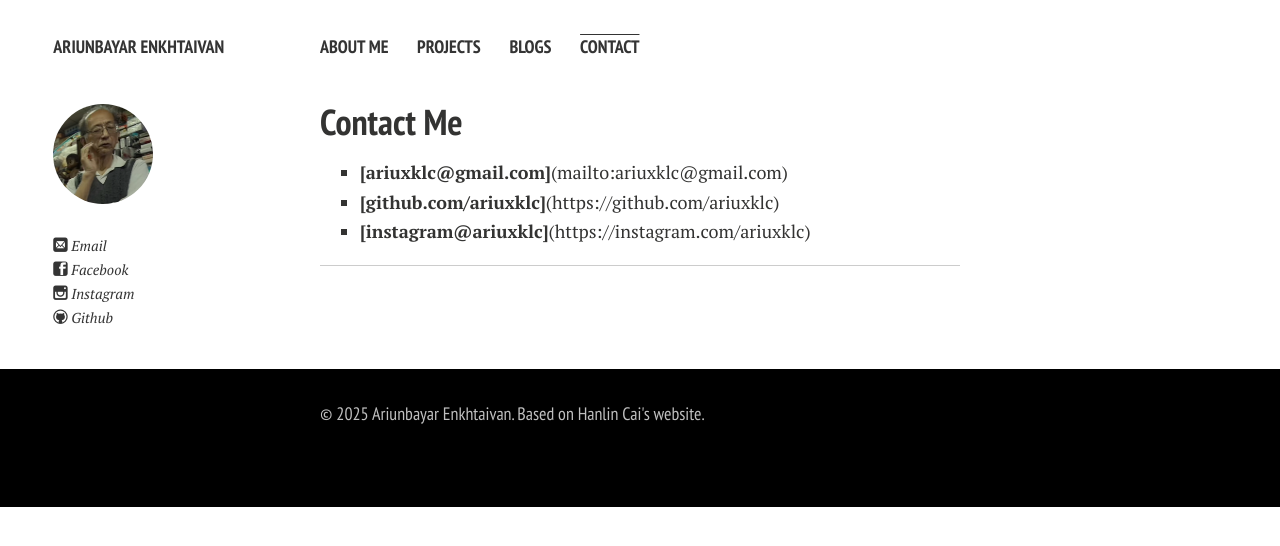
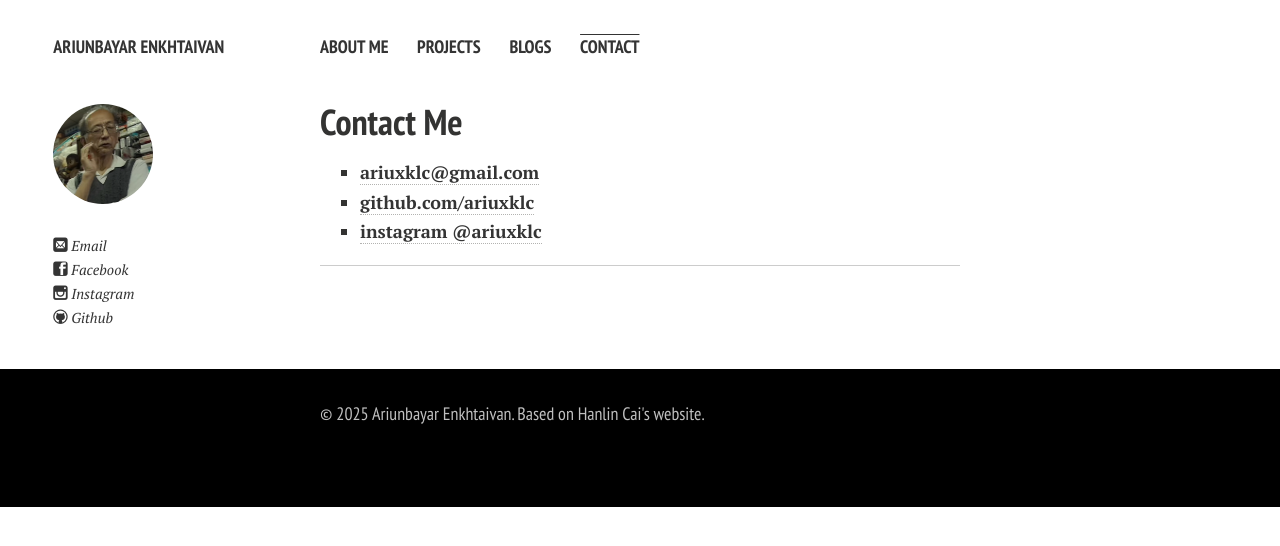
Before and after one commit to ariuxklc/ariuxklc.github.io, a Jekyll site: the page built from contact.md, in a window 1280 px wide, cut to the strip 104-650 px from the top of the page. Built offline with Jekyll 4.4.1, drawn with Linux system fonts in a browser that asks for light colours; nearby versions of some CDN libraries; comment, search, counter and statistics services are not loaded; a style sheet for code colours, icons or effects is not loaded.

Commit message:
contact v3

```diff
--- a/contact.md
+++ b/contact.md
@@ -6,8 +6,8 @@ title: Contact
 
 ## Contact Me
 
-- **[ariuxklc@gmail.com]**(mailto:ariuxklc@gmail.com)
-- **[github.com/ariuxklc]**(https://github.com/ariuxklc)
-- **[instagram@ariuxklc]**(https://instagram.com/ariuxklc)
+- [**ariuxklc@gmail.com**](mailto:ariuxklc@gmail.com)
+- [**github.com/ariuxklc**](https://github.com/ariuxklc)
+- [**instagram @ariuxklc**](https://instagram.com/ariuxklc)
 
 ---
```
